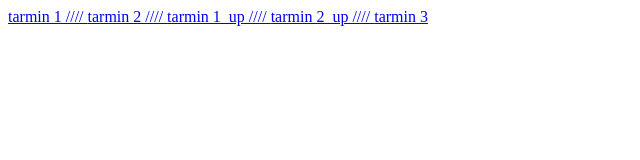
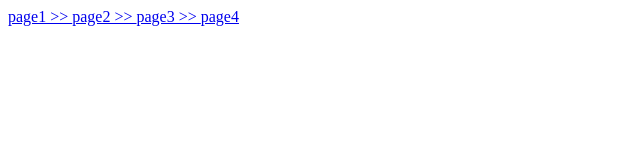
Before and after one commit to MahsaMahlouji/MahsaMahlouji.github.io, a plain HTML site: page index.html in a window 1280 px wide. Shown: the whole page, without its empty margins (0-640 px from the left). Drawn offline with Linux system fonts and the light colour scheme.

Commit message:
Update index.html

```diff
--- a/index.html
+++ b/index.html
@@ -1,5 +1,4 @@
-<a href="tamrin1.html"> tarmin 1 ////  </a>
-<a href="tamrin2.html"> tarmin 2 ////  </a>
-<a href="tamrin1_up.html"> tarmin 1_up ////  </a>
-<a href="tamrin2_up.html"> tarmin 2_up ////  </a>
-<a href="tamrin3.html"> tarmin 3 </a>
+<a href="tamrin4.html"> page1 >>  </a>
+<a href="tamrin4-1.html"> page2 >>  </a>
+<a href="tamrin4-2.html"> page3 >>  </a>
+<a href="tamrin4-3.html"> page4  </a>
```
